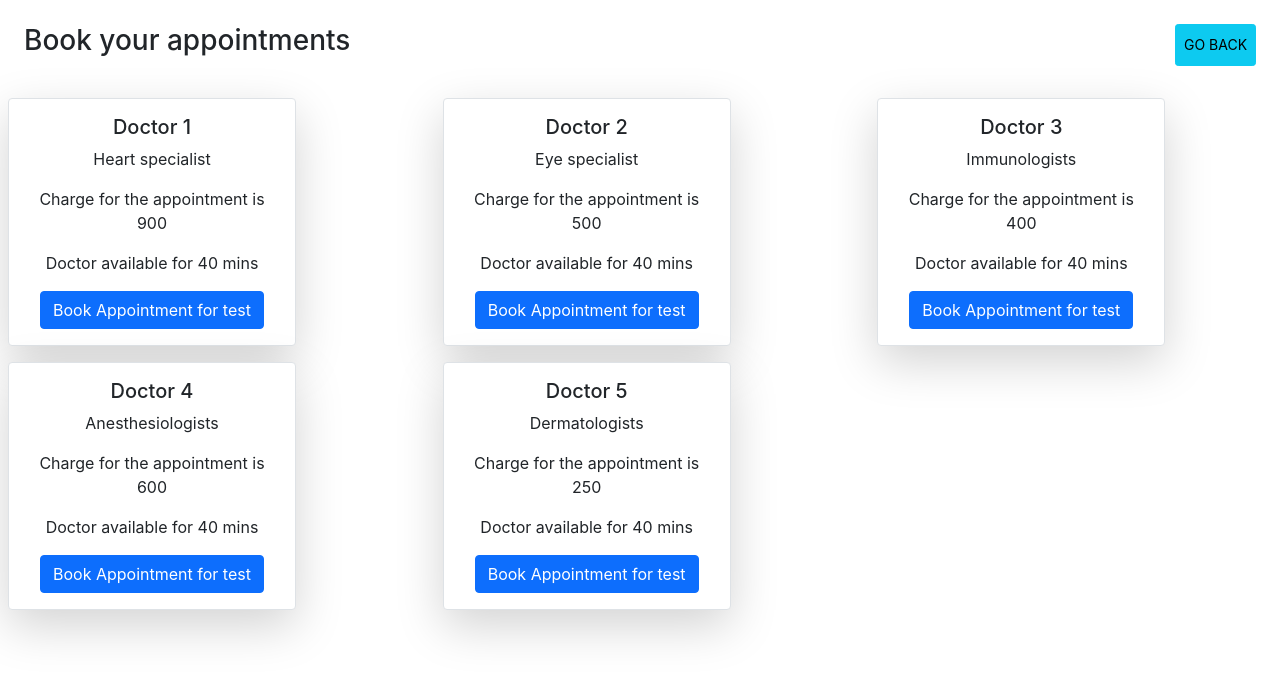
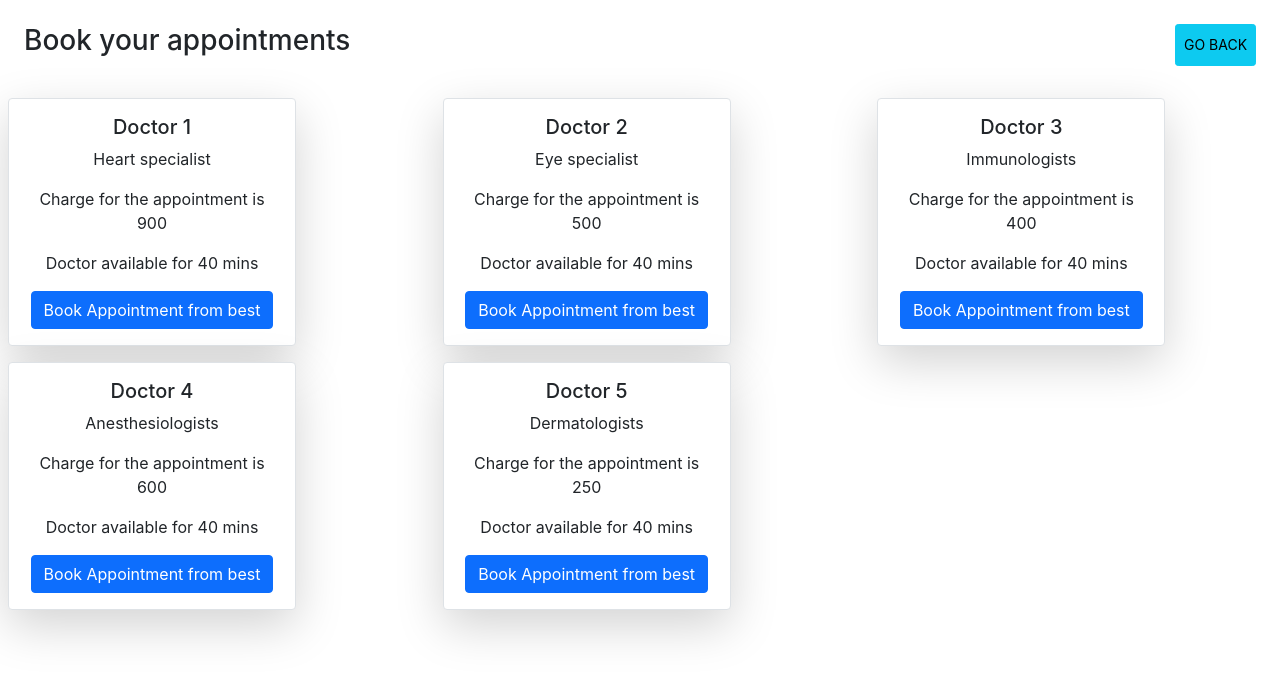
Before and after one commit to NiteshTagadghar/assignment, a React (Create React App) app: page / in a window 1280 px wide. Both pictures are taken after a click on the button "BOOK NOW". Shown: the top 678 px of the page. Built offline with nearby package versions, Linux system fonts and the light colour scheme.

Commit message:
heading changed

```diff
--- a/src/components/index.js
+++ b/src/components/index.js
@@ -100,7 +100,7 @@ const ClinicComponent = ({ setWelcome }) => {
                         }
                       }}
                     >
-                      Book Appointment for test
+                      Book Appointment from best
                     </a>
                   </div>
                 </div>
```
